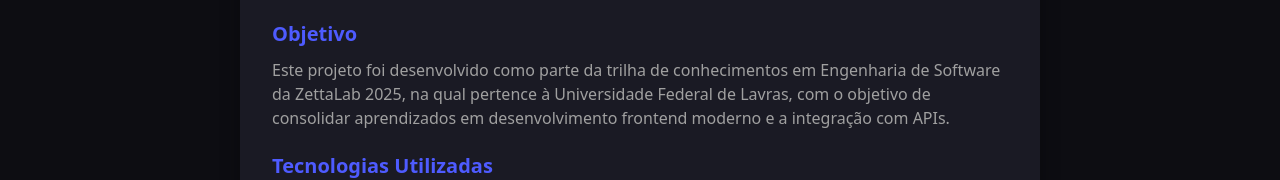
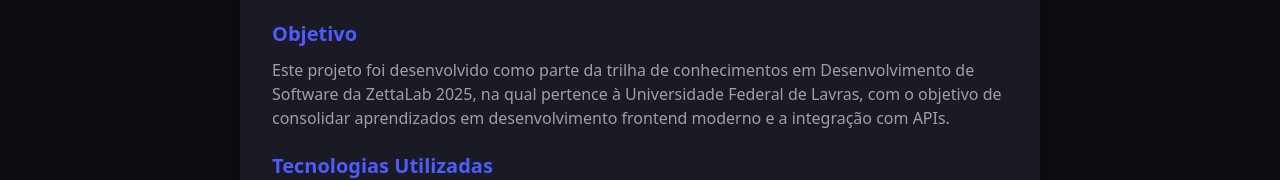
Before and after one commit to samuelpesousa/ZettaWeather, a React (Create React App) app: page /sobre in a window 1280 px wide. Shown: the part 219-399 px from the top of the page. Built offline with nearby package versions, Linux system fonts and the light colour scheme.

Commit message:
Correção 2 - Sobre

```diff
--- a/src/pages/Sobre/Sobre.tsx
+++ b/src/pages/Sobre/Sobre.tsx
@@ -71,7 +71,7 @@
                 Objetivo
               </h2>
               <p style={{ color: '#a0a0a0' }}>
-                Este projeto foi desenvolvido como parte da trilha de conhecimentos em Engenharia de Software da ZettaLab 2025, na qual pertence à Universidade Federal de Lavras,
+                Este projeto foi desenvolvido como parte da trilha de conhecimentos em Desenvolvimento de Software da ZettaLab 2025, na qual pertence à Universidade Federal de Lavras,
                 com o objetivo de consolidar aprendizados em desenvolvimento frontend moderno e a integração com APIs.
               </p>
             </section>
```
